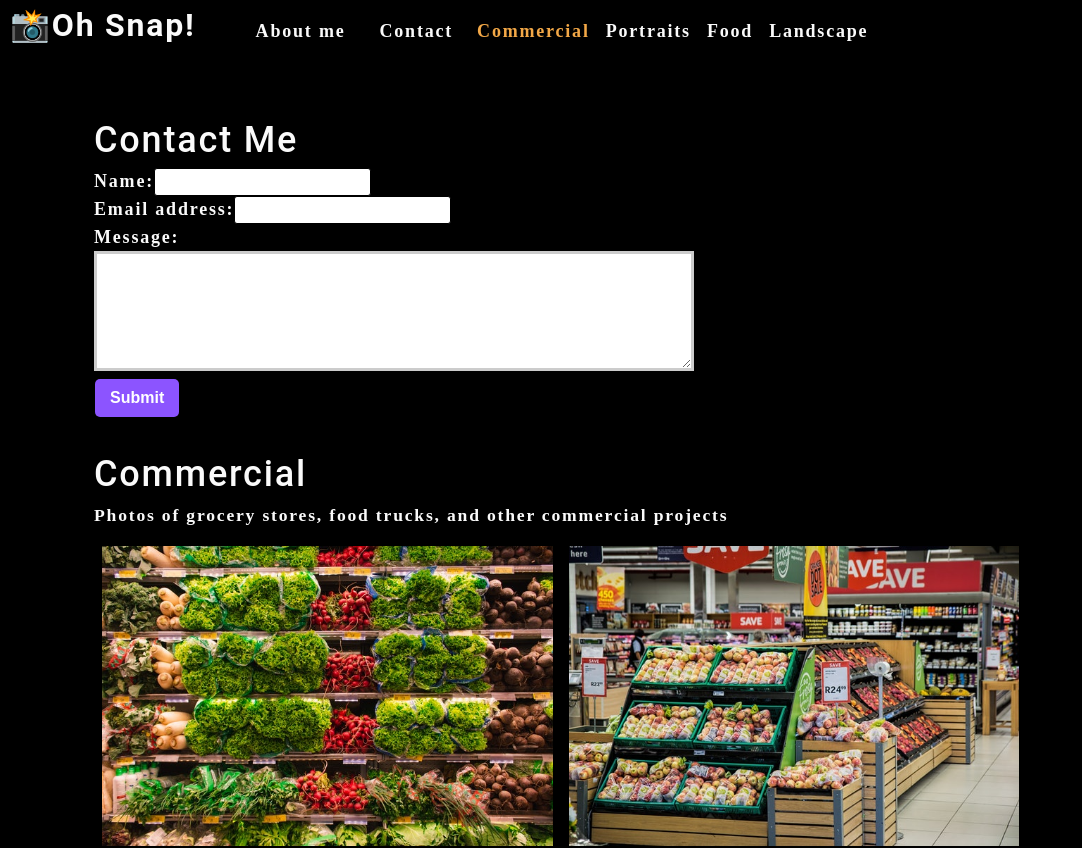
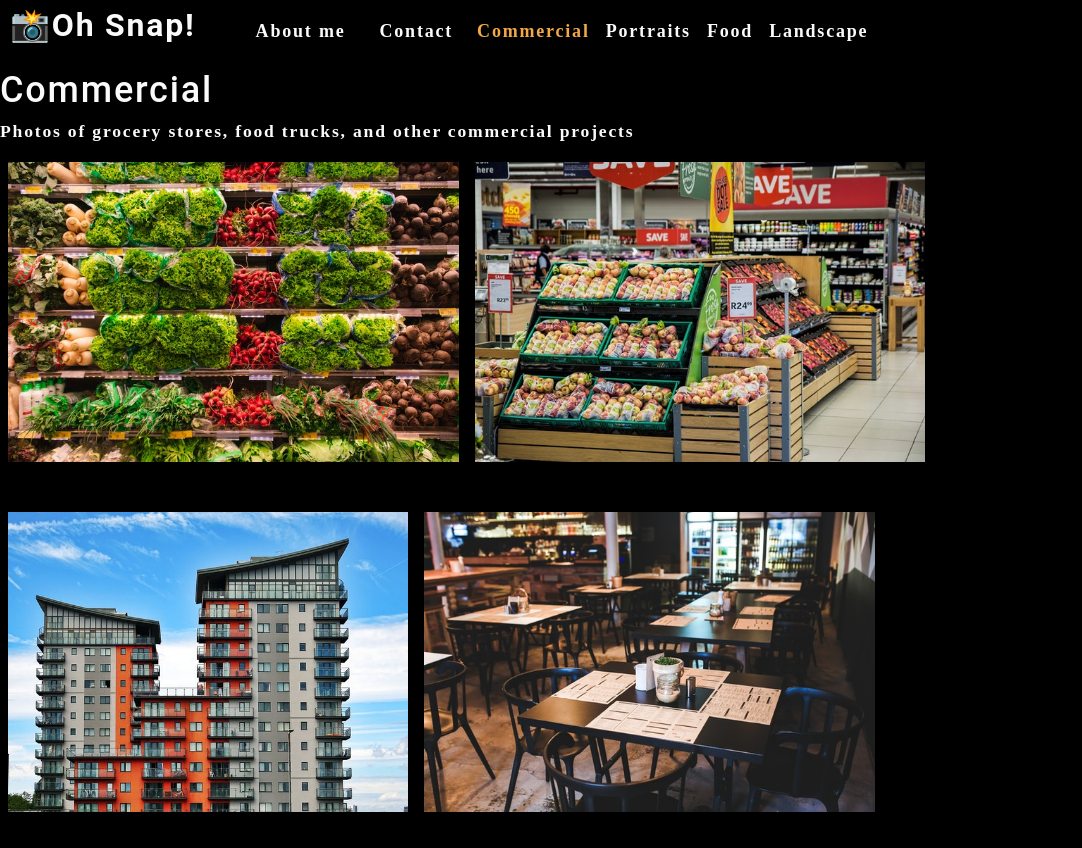
Before and after one commit to georgedmendoza/photo-port, a React (Create React App) app: page / in a window 1280 px wide. Shown: the top 848 px of the page, without its empty margins (0-1082 px from the left). Built offline with nearby package versions, Linux system fonts and the light colour scheme.

Commit message:
conditional styling and rendering

```diff
--- a/src/App.js
+++ b/src/App.js
@@ -16,6 +16,7 @@
   ]);
 
   const [currentCategory, setCurrentCategory] = useState(categories[0]);
+  const [contactSelected, setContactSelected] = useState(false);
 
   return (
     <div>
@@ -23,12 +24,21 @@
         categories={categories}
         setCurrentCategory={setCurrentCategory}
         currentCategory={currentCategory}
+        contactSelected={contactSelected}
+        setContactSelected={setContactSelected}
       ></Nav>
-      <main>
-        <ContactForm></ContactForm>
-        <Gallery currentCategory={currentCategory}></Gallery>
-        <About></About>
-      </main>
+
+      {/* using ternary operator */}
+      {!contactSelected ? ( // if condition
+      // react fragments <>, like a div
+        <>
+          <Gallery currentCategory={currentCategory}></Gallery>
+          <About></About>
+        </>
+      ) : ( // else condition, show contact form
+          <ContactForm></ContactForm>
+      )}
+
     </div>
   );
 }
--- a/src/components/Contact/index.js
+++ b/src/components/Contact/index.js
@@ -1,15 +1,36 @@
 import React, { useState } from 'react';
+import { validateEmail } from '../../utils/helpers';
 
 function ContactForm () {
     // so inputs can be cleared they are set to empty strings
     const [formState, setFormState] = useState({ name: '', email: '', message: ''});
     const { name, email, message } = formState;
+    const [errorMessage, setErrorMessage] = useState('');
 
     function handleChange(e) {
-        // ... is used to retain the other key-value pairs in the object
-        setFormState({...formState, [e.target.name]: e.target.value })
+        if (e.target.name === 'email') {
+            const isValid = validateEmail(e.target.value);
+            console.log(isValid)
+            // isValid conditional statement
+            if (!isValid) {
+                setErrorMessage('Your email is invalid.');
+            } else {
+                setErrorMessage('');
+            }
+        } else {
+            if (!e.target.value.length) {
+                setErrorMessage(`${e.target.name} is required`);
+            } else {
+                setErrorMessage('');
+            }
+        }
+
+        if (!errorMessage) {
+            // ... is used to retain the other key-value pairs in the object
+            setFormState({...formState, [e.target.name]: e.target.value })
+        }
     }
-    console.log(formState);
+    // console.log(formState);
 
     function handleSubmit(e) {
         e.preventDefault();
@@ -22,16 +43,21 @@
             <form id='contact-form' onSubmit={handleSubmit}>
                 <div>
                     <label htmlFor='name'>Name:</label>
-                    <input type='text' name='name' defaultValue={name} onChange={handleChange} />
+                    <input type='text' name='name' defaultValue={name} onBlur={handleChange} />
                 </div>
                 <div>
                     <label htmlFor='email'>Email address:</label>
-                    <input type='email' name='email' defaultValue={email} onChange={handleChange} />
+                    <input type='email' name='email' defaultValue={email} onBlur={handleChange} />
                 </div>
                 <div>
                     <label htmlFor='message'>Message:</label>
-                    <textarea name='message' rows='5' defaultValue={message} onChange={handleChange}/>
+                    <textarea name='message' rows='5' defaultValue={message} onBlur={handleChange}/>
                 </div>
+                {errorMessage && (
+                    <div>
+                        <p className='error-text'>{errorMessage}</p>
+                    </div>
+                )}
                 <button type='submit'>Submit</button>
             </form>
         </section>
--- a/src/components/Nav/index.js
+++ b/src/components/Nav/index.js
@@ -7,6 +7,8 @@
         categories = [],
         setCurrentCategory,
         currentCategory,
+        contactSelected,
+        setContactSelected
     } = props;
 
     useEffect(() => {
@@ -23,22 +25,23 @@
             <nav>
                 <ul className='flex-row'>
                     <li className='mx-2'>
-                        <a data-testid='about' href='#about'>
+                        <a data-testid='about' href='#about' onClick={() => setContactSelected(false)}>
                             About me
                         </a>
                     </li>
-                    <li className='mx-2'>
-                        <span>Contact</span>
+                    <li className={`mx-2 ${contactSelected && 'navActive'}`}>
+                        <span onClick={() => setContactSelected(true)}>Contact</span>
                     </li>
                     {categories.map((category) => (
                         <li className={`mx-1 ${
-                                currentCategory.name === category.name && 'navActive'
+                                currentCategory.name === category.name && !contactSelected && 'navActive'
                                 }`}
                                 key={category.name}
                             >
                             <span
                             onClick={() => {
-                                setCurrentCategory(category)
+                                setCurrentCategory(category);
+                                setContactSelected(false);
                             }}
                             >
                                 {capitalizeFirstLetter(category.name)}
```
